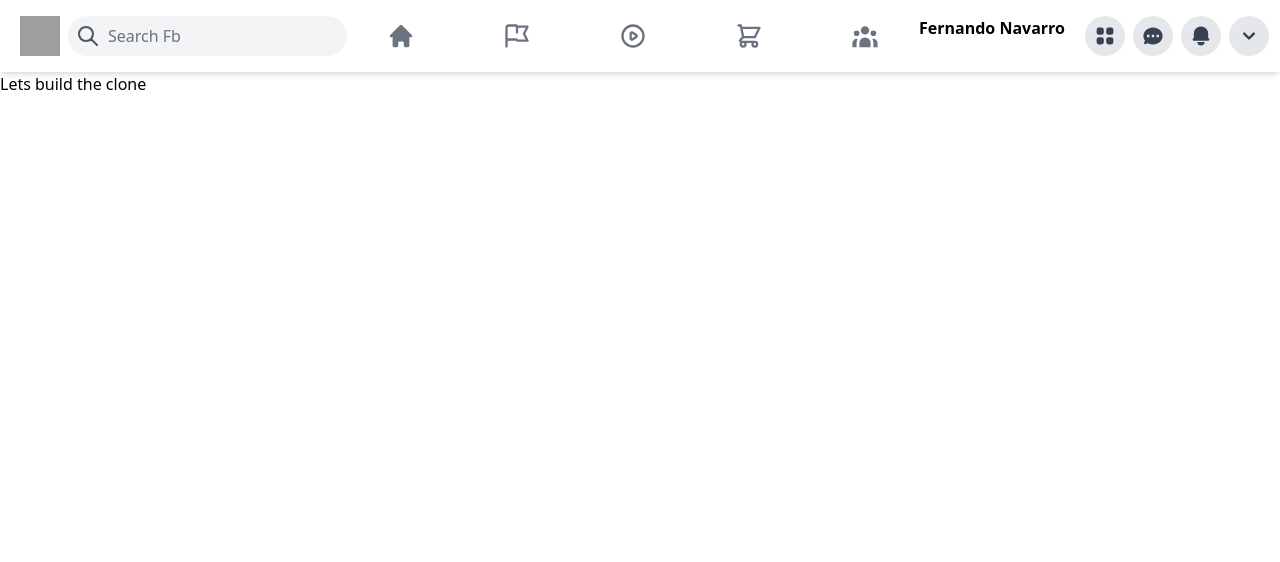
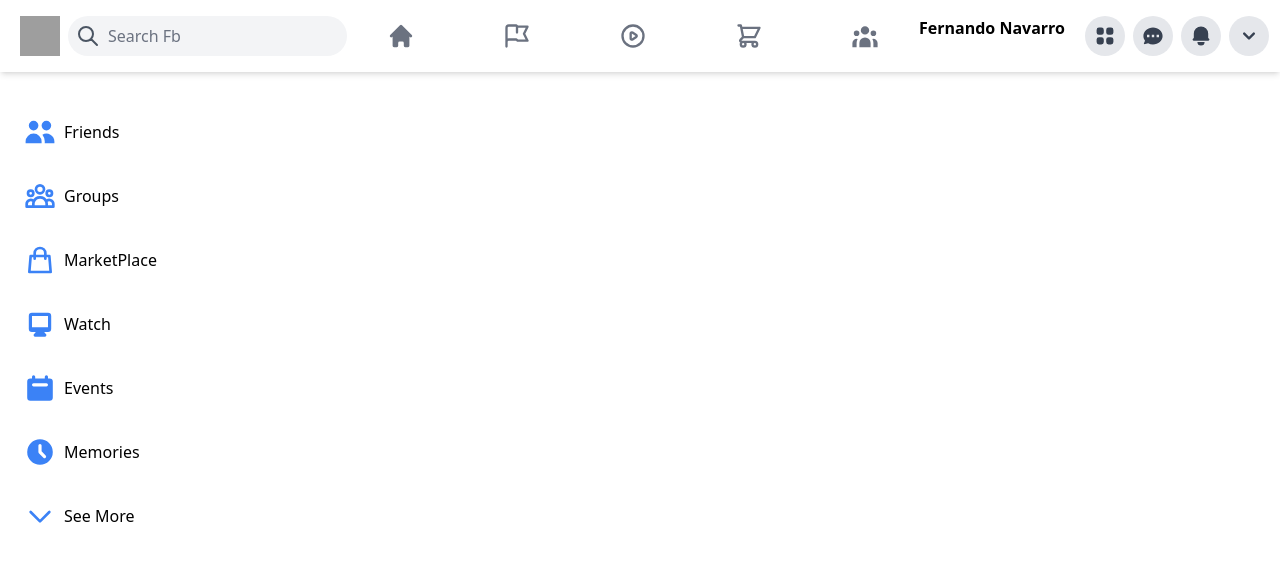
Before and after one commit to fernandonavarro-dev/FbClone, a Next.js app: page / in a window 1280 px wide. Shown: the top 562 px of the page. Built offline with nearby package versions, Linux system fonts and the light colour scheme; grey boxes are pictures that could not be loaded.

Commit message:
Sidebar & SidebarRow added

```diff
--- /dev/null
+++ b/components/Sidebar.js
@@ -0,0 +1,31 @@
+// import {useSession} from "next-auth/react"
+import {
+    ChevronDownIcon,
+    ShoppingBagIcon,
+    UserGroupIcon,
+} from "@heroicons/react/outline"
+import {
+    CalendarIcon,
+    ClockIcon,
+    DesktopComputerIcon,
+    UsersIcon,
+} from "@heroicons/react/solid"
+import SidebarRow from "../components/SidebarRow"
+
+export default function Sidebar() {
+    // const [session, loading] = useSession()
+
+  return (
+    <div id="sidebar-full" className="p-2 mt-5 max-w-[600px] xl:min-w-[300px]">
+        {/* <SidebarRow src={session.user.image} title={session.user.name} /> */}
+        <SidebarRow Icon={UsersIcon} title="Friends" />
+        <SidebarRow Icon={UserGroupIcon} title="Groups" />
+        <SidebarRow Icon={ShoppingBagIcon} title="MarketPlace" />
+        <SidebarRow Icon={DesktopComputerIcon} title="Watch" />
+        <SidebarRow Icon={CalendarIcon} title="Events" />
+        <SidebarRow Icon={ClockIcon} title="Memories" />
+        <SidebarRow Icon={ChevronDownIcon} title="See More" />
+
+    </div>
+  )
+}
--- /dev/null
+++ b/components/SidebarRow.js
@@ -0,0 +1,21 @@
+import Image from "next/image"
+
+export default function SidebarRow({src, Icon, title}) {
+  return (
+    <div id="sidebar-row-div" className="flex items-center space-x-2 p-4 hover:bg-gray-200 rounded-xl cursor-pointer">
+        {src && (
+            <Image
+                alt=""
+                className="rounded-full"
+                src={src}
+                width={30}
+                height={30}
+                layout="fixed"
+            />
+        )}
+        {Icon && <Icon id="sidebar-row-icon" className="h-8 w-8 text-blue-500" /> }
+        <p id="sidebar-row-title" className="hidden sm:inline-flex font-medium">
+            {title}</p>
+    </div>
+  )
+}
--- a/pages/index.js
+++ b/pages/index.js
@@ -1,5 +1,6 @@
 import Head from 'next/head'
 import Header from "../components/Header"
+import Sidebar from "../components/Sidebar"
 import Image from 'next/image'
 import styles from '../styles/Home.module.css'
 
@@ -15,11 +16,10 @@ export default function Home() {
 
       <Header />
 
-      <h1>Lets build the clone</h1>
       {/* Header */}
 
-      <main>
-        {/* Sidebar */}
+      <main className="flex">
+        <Sidebar />
         {/* Feed */}
         {/* Widgets */}
       </main>
```
Also changed, not shown: 1 other file (tests, documents, lock files or other folders).
